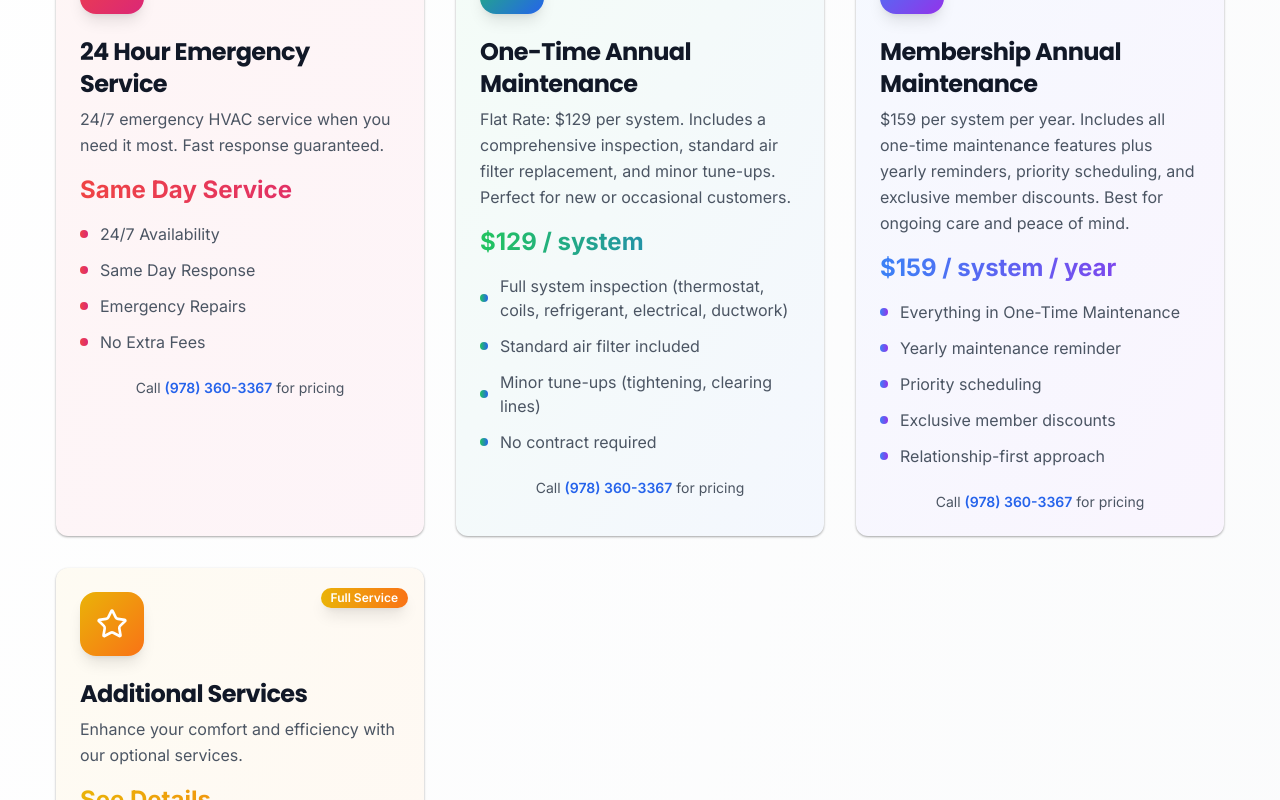
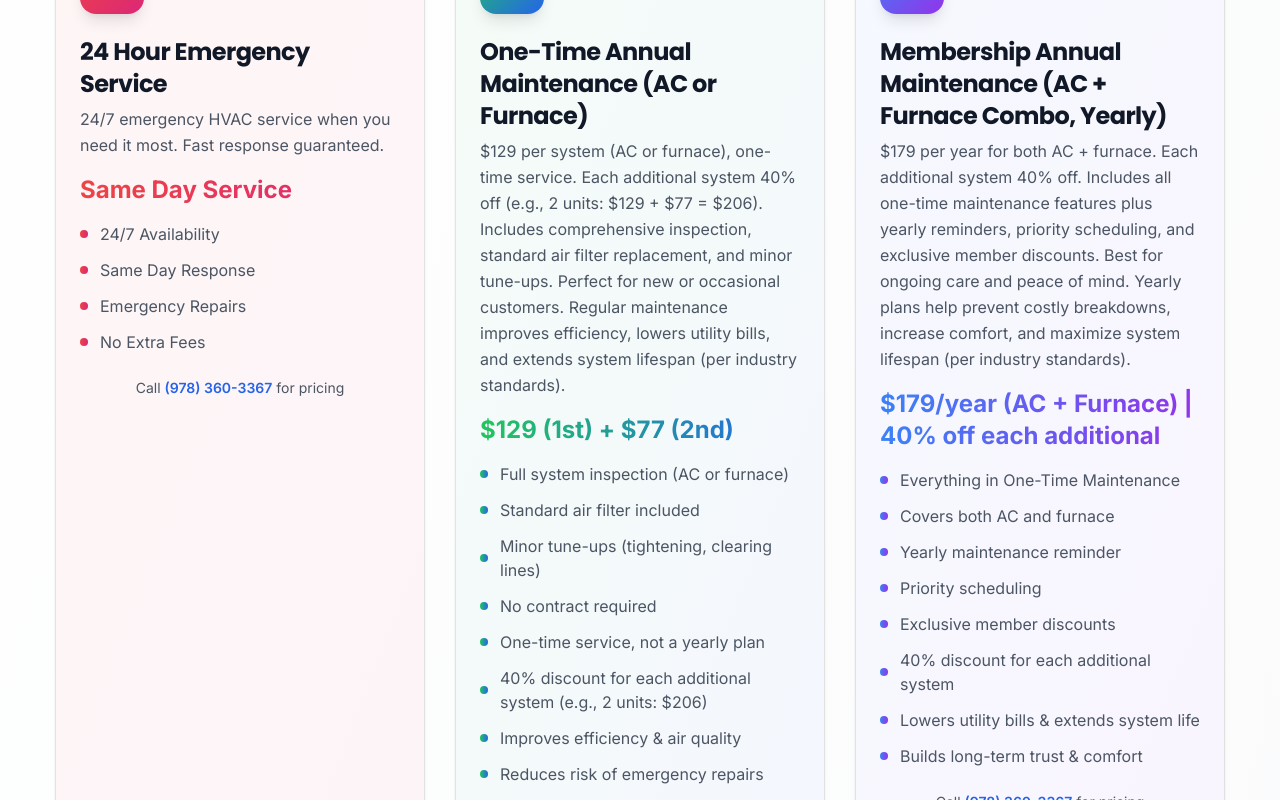
Before and after one commit to WallStArb/hvac, a Next.js app: page / in a window 1280 px wide. Shown: the part 1840-2640 px from the top of the page. Built offline with nearby package versions, Linux system fonts and the light colour scheme; what tailwindcss-rtl would draw is missing.

Commit message:
Enhance maintenance plan descriptions and features with industry-backed benefits and info box

```diff
--- a/components/landing-page/sections/Services.tsx
+++ b/components/landing-page/sections/Services.tsx
@@ -44,32 +44,39 @@ export default function Services() {
     },
     {
       icon: Wrench,
-      title: "One-Time Annual Maintenance",
-      description: "Flat Rate: $129 per system. Includes a comprehensive inspection, standard air filter replacement, and minor tune-ups. Perfect for new or occasional customers.",
-      price: "$129 / system",
+      title: "One-Time Annual Maintenance (AC or Furnace)",
+      description: "$129 per system (AC or furnace), one-time service. Each additional system 40% off (e.g., 2 units: $129 + $77 = $206). Includes comprehensive inspection, standard air filter replacement, and minor tune-ups. Perfect for new or occasional customers. Regular maintenance improves efficiency, lowers utility bills, and extends system lifespan (per industry standards).",
+      price: "$129 (1st) + $77 (2nd)",
       features: [
-        "Full system inspection (thermostat, coils, refrigerant, electrical, ductwork)",
+        "Full system inspection (AC or furnace)",
         "Standard air filter included",
         "Minor tune-ups (tightening, clearing lines)",
-        "No contract required"
+        "No contract required",
+        "One-time service, not a yearly plan",
+        "40% discount for each additional system (e.g., 2 units: $206)",
+        "Improves efficiency & air quality",
+        "Reduces risk of emergency repairs"
       ],
       color: "from-green-500 to-blue-600",
       highlight: "One-Time Service"
     },
     {
       icon: Star,
-      title: "Membership Annual Maintenance",
-      description: "$159 per system per year. Includes all one-time maintenance features plus yearly reminders, priority scheduling, and exclusive member discounts. Best for ongoing care and peace of mind.",
-      price: "$159 / system / year",
+      title: "Membership Annual Maintenance (AC + Furnace Combo, Yearly)",
+      description: "$179 per year for both AC + furnace. Each additional system 40% off. Includes all one-time maintenance features plus yearly reminders, priority scheduling, and exclusive member discounts. Best for ongoing care and peace of mind. Yearly plans help prevent costly breakdowns, increase comfort, and maximize system lifespan (per industry standards).",
+      price: "$179/year (AC + Furnace) | 40% off each additional",
       features: [
         "Everything in One-Time Maintenance",
+        "Covers both AC and furnace",
         "Yearly maintenance reminder",
         "Priority scheduling",
         "Exclusive member discounts",
-        "Relationship-first approach"
+        "40% discount for each additional system",
+        "Lowers utility bills & extends system life",
+        "Builds long-term trust & comfort"
       ],
       color: "from-blue-500 to-purple-600",
-      highlight: "Best Value"
+      highlight: "Best Value (Yearly)"
     },
     {
       icon: Star,
@@ -262,7 +269,7 @@ export default function Services() {
             <Card className="relative bg-white border-2 border-orange-200 shadow-elegant hover:shadow-elegant-lg transition-all duration-300 hover-lift">
               <div className="absolute -top-3 left-1/2 transform -translate-x-1/2">
                 <Badge className="bg-gradient-to-r from-orange-500 to-red-500 text-white px-4 py-1 text-sm font-semibold">
-                  Best Value
+                  Best Value (Yearly)
                 </Badge>
               </div>
 
@@ -333,6 +340,18 @@ export default function Services() {
             </Card>
           </div>
 
+          {/* Industry-backed Benefits Info Box */}
+          <div className="max-w-2xl mx-auto mt-8 mb-16 p-6 bg-blue-50 border-l-4 border-blue-400 rounded shadow animate-fade-up">
+            <h4 className="text-lg font-semibold mb-2 text-blue-900">Why Regular Maintenance?</h4>
+            <ul className="list-disc pl-5 text-blue-800 text-base space-y-1">
+              <li>Improves system efficiency and lowers utility bills</li>
+              <li>Extends the lifespan of your HVAC equipment</li>
+              <li>Reduces risk of emergency repairs and costly breakdowns</li>
+              <li>Enhances home comfort and air quality</li>
+              <li>Backed by industry standards (<a href="https://fieldedge.com/blog/hvac-yearly-maintenance-cost-a-guide-for-businesses/" className="underline text-blue-700" target="_blank">FieldEdge Guide</a>)</li>
+            </ul>
+          </div>
+
           <div className="mt-12 text-center">
             <p className="text-gray-700">
               <strong>Ready to join a membership plan?</strong> Contact us to get started today!
```
